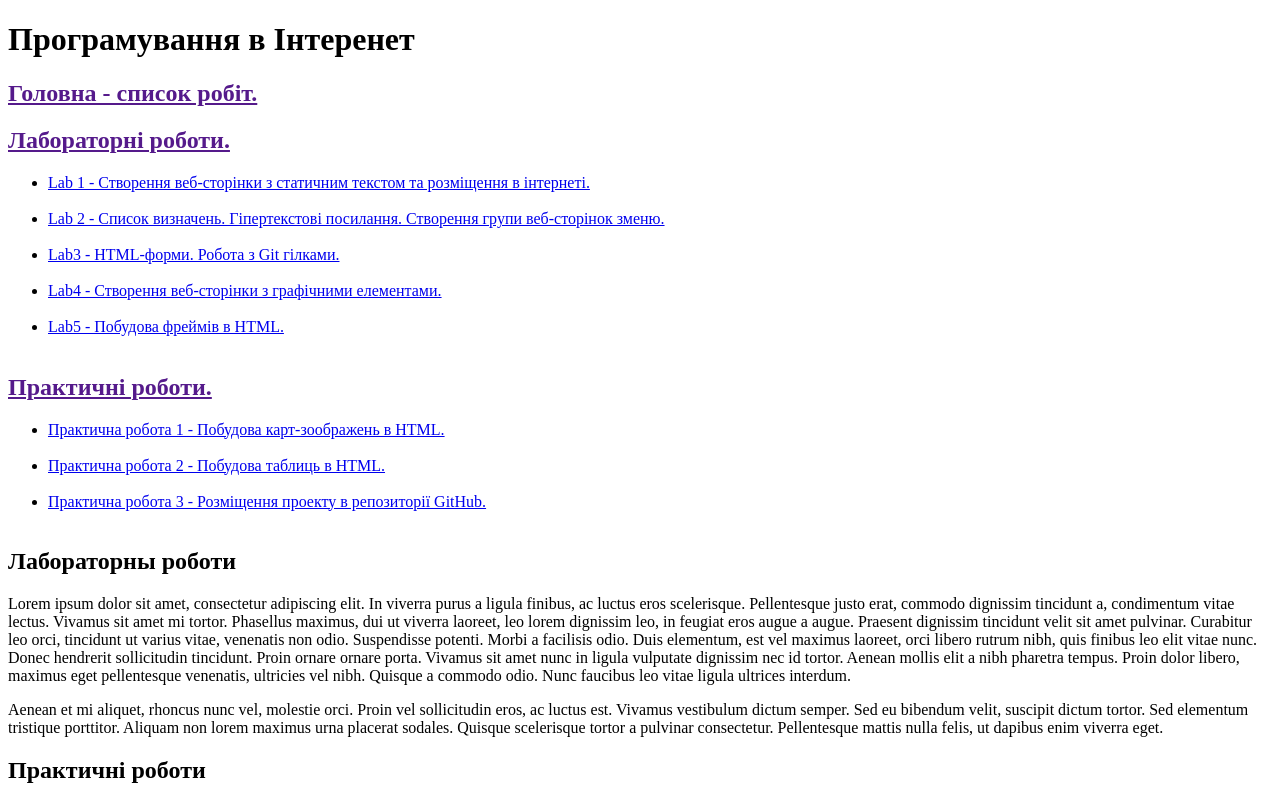
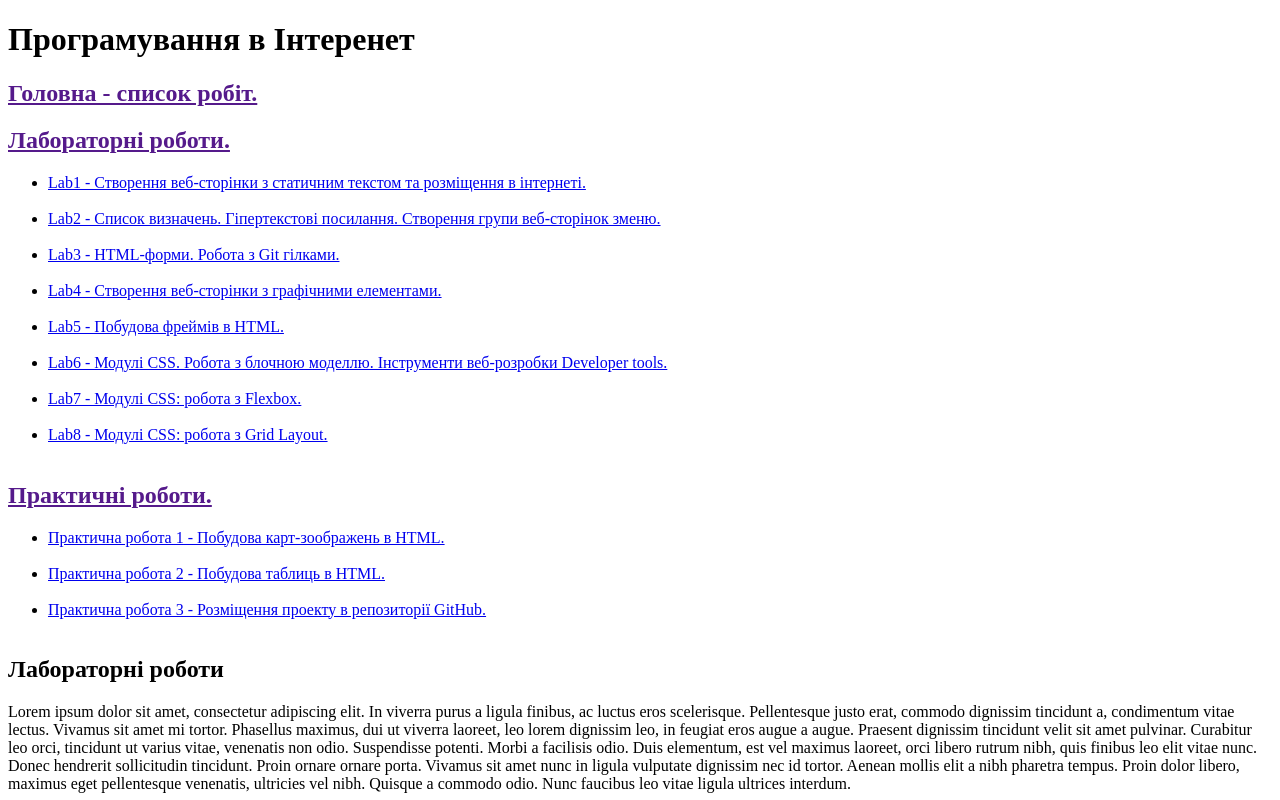
Before and after one commit to PavloZI-41/Programming-on-the-Internet, a plain HTML site: page index.html in a window 1280 px wide. Shown: the top 800 px of the page. Drawn offline with Linux system fonts and the light colour scheme.

Commit message:
Add files via upload

```diff
--- a/index.html
+++ b/index.html
@@ -16,11 +16,15 @@
 
         <h2><a href="">Лабораторні роботи.</a></h2>
         <ul>
-            <li><a href="https://lab1-pii.netlify.app" target="_blank">Lab 1 - Створення веб-сторінки з статичним текстом та розміщення в інтернеті.</a></li><br>
-            <li><a href="https://lab2-pii-main.netlify.app">Lab 2 - Список визначень. Гіпертекстові посилання. Створення групи веб-сторінок зменю.</a></li><br>
+            <li><a href="https://lab1-pii.netlify.app" target="_blank">Lab1 - Створення веб-сторінки з статичним текстом та розміщення в інтернеті.</a></li><br>
+            <li><a href="https://lab2-pii-main.netlify.app">Lab2 - Список визначень. Гіпертекстові посилання. Створення групи веб-сторінок зменю.</a></li><br>
             <li><a href="https://lab3-pii.netlify.app/" target="_blank">Lab3 - HTML-форми. Робота з Git гілками.</a></li><br>
             <li><a href="https://lab4-pii.netlify.app/" target="_blank">Lab4 - Створення веб-сторінки з графічними елементами.</a></li><br>
             <li><a href="https://lab5-pii.netlify.app/" target="_blank">Lab5 - Побудова фреймів в HTML.</a></li><br>
+            <li><a href="https://lab6-pvi.netlify.app/" target="_blank">Lab6 - Модулі СSS. Робота з блочною моделлю. Інструменти веб-розробки Developer tools.</a></li><br>
+            <li><a href="https://lab7-pvi.netlify.app/" target="_blank">Lab7 - Модулі СSS: робота з Flexbox.</a></li><br>
+            <li><a href="https://lab8-pvi.netlify.app/" target="_blank">Lab8 - Модулі СSS: робота з Grid Layout.</a></li><br>
+
         </ul>
 
         <h2><a href="">Практичні роботи.</a></h2>
@@ -33,7 +37,7 @@
 
     <main>
         <article>
-            <h2>Лабораторны роботи</h2>
+            <h2>Лабораторні роботи</h2>
             <p>Lorem ipsum dolor sit amet, consectetur adipiscing elit. In viverra purus a ligula finibus, ac luctus eros scelerisque. Pellentesque justo erat, commodo dignissim tincidunt a, condimentum vitae lectus. Vivamus sit amet mi tortor. Phasellus maximus, dui ut viverra laoreet, leo lorem dignissim leo, in feugiat eros augue a augue. Praesent dignissim tincidunt velit sit amet pulvinar. Curabitur leo orci, tincidunt ut varius vitae, venenatis non odio. Suspendisse potenti. Morbi a facilisis odio. Duis elementum, est vel maximus laoreet, orci libero rutrum nibh, quis finibus leo elit vitae nunc. Donec hendrerit sollicitudin tincidunt. Proin ornare ornare porta. Vivamus sit amet nunc in ligula vulputate dignissim nec id tortor. Aenean mollis elit a nibh pharetra tempus. Proin dolor libero, maximus eget pellentesque venenatis, ultricies vel nibh. Quisque a commodo odio. Nunc faucibus leo vitae ligula ultrices interdum.</p>
             <p>Aenean et mi aliquet, rhoncus nunc vel, molestie orci. Proin vel sollicitudin eros, ac luctus est. Vivamus vestibulum dictum semper. Sed eu bibendum velit, suscipit dictum tortor. Sed elementum tristique porttitor. Aliquam non lorem maximus urna placerat sodales. Quisque scelerisque tortor a pulvinar consectetur. Pellentesque mattis nulla felis, ut dapibus enim viverra eget.</p>
         </article>
```
